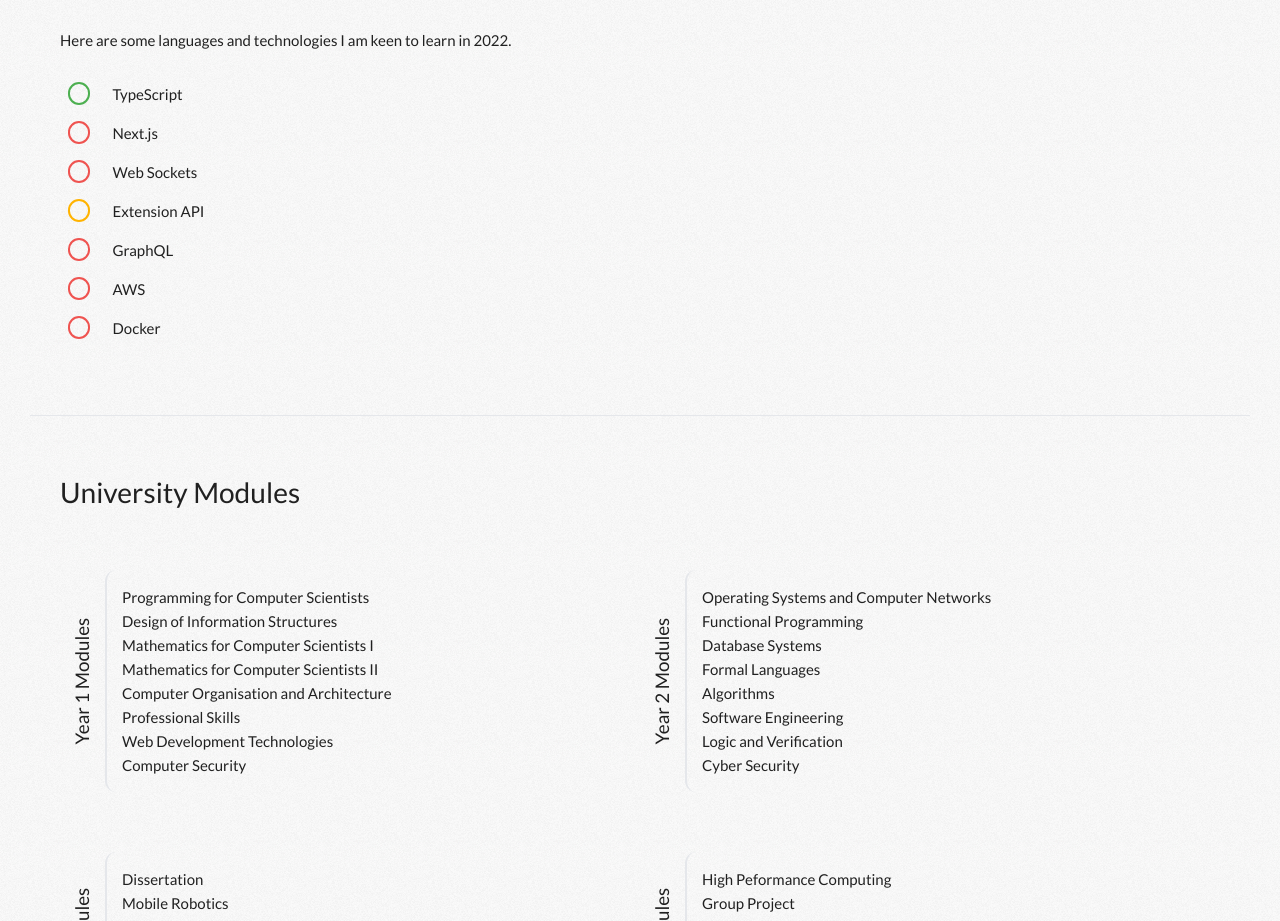
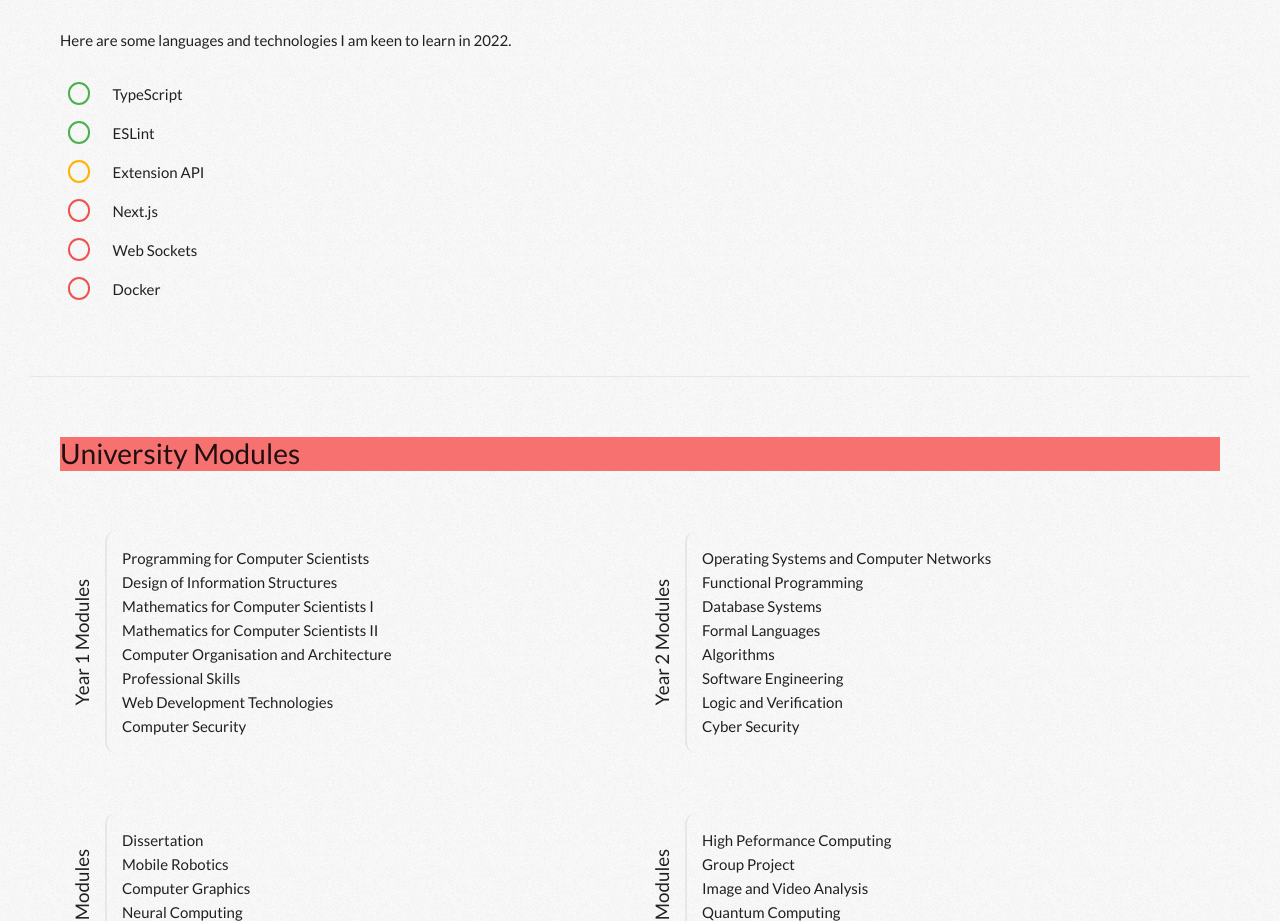
Before and after one commit to KyleGough/portfolio, a React (Create React App) app: page /about in a window 1280 px wide. Shown: the part 3060-3981 px from the top of the page. Built offline with nearby package versions, Linux system fonts and the light colour scheme.

Commit message:
Updated Goals

```diff
--- a/src/pages/About/About.tsx
+++ b/src/pages/About/About.tsx
@@ -135,11 +135,10 @@
         </p>
         <ul className="list-none mt-8 ml-14">
           <GoalListItem name="TypeScript" progress={Progress.GREEN} />
+          <GoalListItem name="ESLint" progress={Progress.GREEN} />
+          <GoalListItem name="Extension API" progress={Progress.AMBER} />
           <GoalListItem name="Next.js" progress={Progress.RED} />
           <GoalListItem name="Web Sockets" progress={Progress.RED} />
-          <GoalListItem name="Extension API" progress={Progress.AMBER} />
-          <GoalListItem name="GraphQL" progress={Progress.RED} />
-          <GoalListItem name="AWS" progress={Progress.RED} />
           <GoalListItem name="Docker" progress={Progress.RED} />
         </ul>
       </Section>
@@ -147,7 +146,7 @@
       <Divider />
 
       <Section ref={anchorUni} id="university-modules">
-        <h2 className="project-header text-center md:text-left">
+        <h2 className="project-header text-center md:text-left bg-red-400">
           University Modules
         </h2>
         <div className="grid grid-cols-1 md:grid-cols-2">
```
